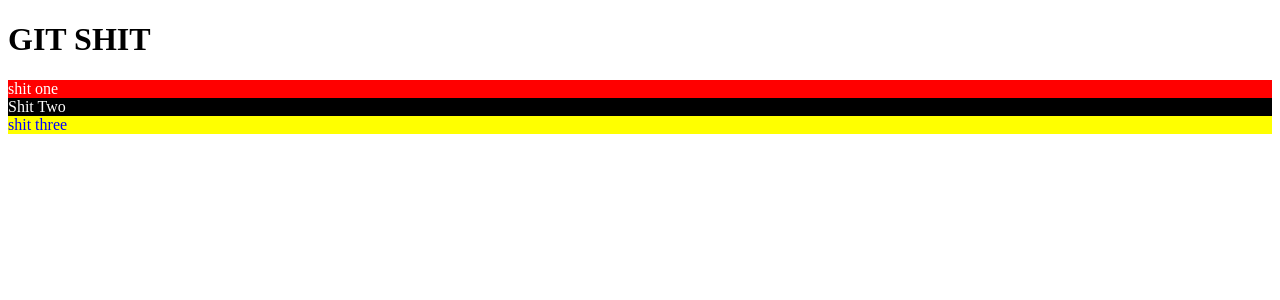
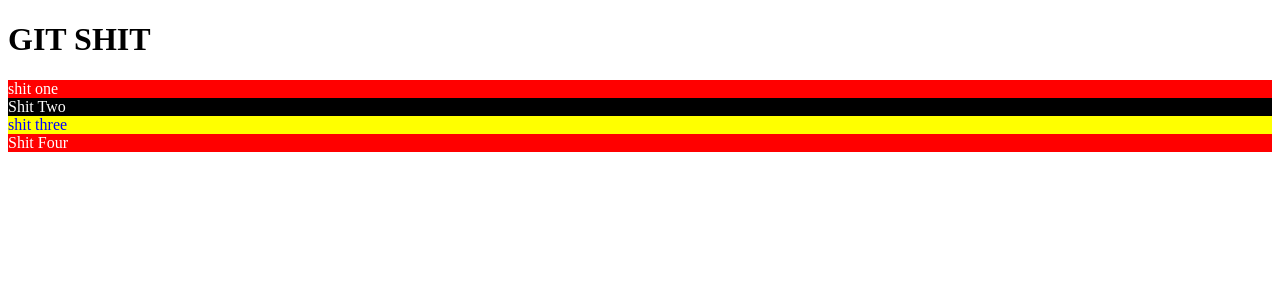
Before and after one commit to buikhacnam/git-shit, a React (Create React App) app: page / in a window 1280 px wide. Shown: the top 300 px of the page. Built offline with nearby package versions, Linux system fonts and the light colour scheme.

Commit message:
add shit four

```diff
--- a/src/App.js
+++ b/src/App.js
@@ -2,6 +2,7 @@ import React from 'react';
 import ShitOne from './components/ShitOne';
 import ShitTwo from './components/ShitTwo';
 import ShitThree from './components/ShitThree';
+import ShitFour from './components/ShitFour';
 
 function App() {
   return (
@@ -10,6 +11,7 @@ function App() {
       <ShitOne />
       <ShitTwo />
       <ShitThree />
+      <ShitFour />
     </div>
   );
 }
--- /dev/null
+++ b/src/components/ShitFour.js
@@ -0,0 +1,9 @@
+import React from 'react'
+
+export default function ShitFour() {
+    return (
+        <div style={{color: 'white', backgroundColor:"red"}}>
+            Shit Four
+        </div>
+    )
+}
```
